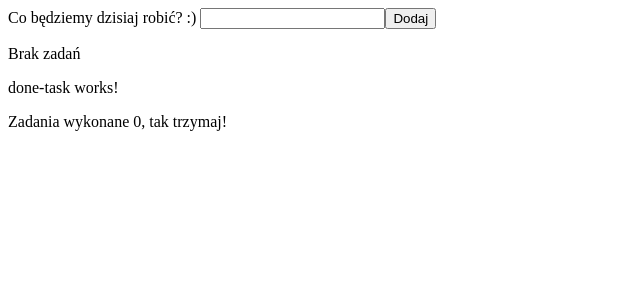
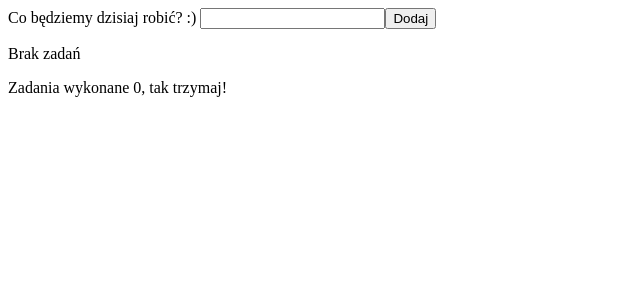
Before and after one commit to alekac28/lista-zadan, an Angular app: page / in a window 1280 px wide. Shown: the top 300 px of the page, without its empty margins (0-640 px from the left). Built offline with nearby package versions, Linux system fonts and the light colour scheme.

Commit message:
kosmetyka

```diff
--- a/src/app/done-task/done-task.component.html
+++ b/src/app/done-task/done-task.component.html
@@ -1,4 +1,3 @@
-<p>done-task works!</p>
 Zadania wykonane {{tasksDone.length}}, tak trzymaj!
 <ul>
      <li *ngFor="let task of tasksDone">
```
